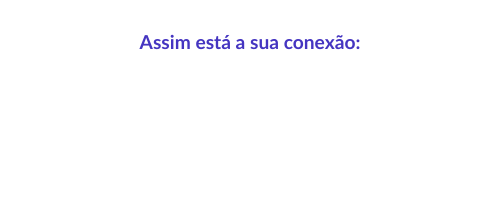
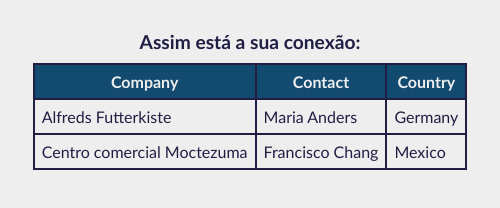
Before and after one commit to EstevaoXavier/connection_test, an Electron app: page index.html in a window 500 px wide. Drawn offline with Linux system fonts and the light colour scheme; no server answers.

Commit message:
colocando tabelas

```diff
--- a/backend.js
+++ b/backend.js
@@ -1,2 +1,2 @@
 const si = require('systeminformation');
-si.wifiNetworks[0].then(data => console.log(data));
+si.wifiNetworks().then(data => console.log(data));
--- a/index.html
+++ b/index.html
@@ -9,6 +9,22 @@
 </head>
 <body>
     <h1>Assim está a sua conexão:</h1>
-
+    <table id="tabela-um">
+        <tr>
+          <th class="primeira-linha">Company</th>
+          <th class="primeira-linha">Contact</th>
+          <th class="primeira-linha">Country</th>
+        </tr>
+        <tr>
+          <td>Alfreds Futterkiste</td>
+          <td>Maria Anders</td>
+          <td>Germany</td>
+        </tr>
+        <tr>
+          <td>Centro comercial Moctezuma</td>
+          <td>Francisco Chang</td>
+          <td>Mexico</td>
+        </tr>
+      </table>
 </body>
 </html>
--- a/style.css
+++ b/style.css
@@ -1,14 +1,15 @@
 :root {
-    --cor-um: #77E4C8;
-    --cor-dois: #36C2CE;
-    --cor-tres: #478CCF;
-    --cor-quatro: #4535C1;
+    --cor-um: #201E43;
+    --cor-dois: #134B70;
+    --cor-tres: #508C9B;
+    --cor-quatro: #EEEEEE;
 }
 
 * {
     font-family: 'Trebuchet MS', 'Lucida Sans Unicode', 'Lucida Grande', 'Lucida Sans', Arial, sans-serif;
     padding: 0;
     margin: 0;
+    color: var(--cor-um);
 }
 
 body {
@@ -17,9 +18,22 @@ body {
     align-items: center;
     width: 100%;
     height: 100vh;
+    background-color: var(--cor-quatro);
 }
 body h1 {
     padding-top: 30px;
     font-size: larger;
+    color: var(--cor-um);
+    margin-bottom: 10px;
+}
+
+.primeira-linha {
+    background-color: var(--cor-dois);
     color: var(--cor-quatro);
 }
+
+#tabela-um, th, td {
+    border: 2px solid var(--cor-um);
+    border-collapse: collapse;
+    padding: 7px;
+}
```
